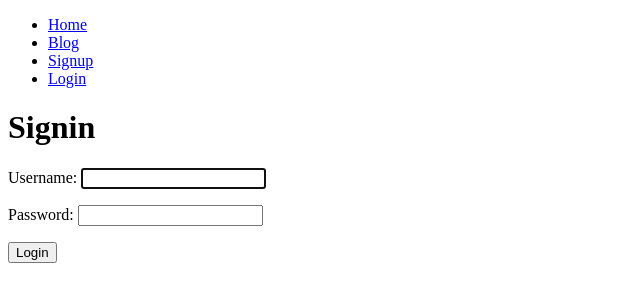
After one commit to JHDEZ1108/PandemiaHDP, a Django app: page /signin/ in a window 1280 px wide. The commit adds this page. Shown: the top 302 px of the page, without its empty margins (0-640 px from the left). Run offline with Django 5.2, Linux system fonts and the light colour scheme.

Commit message:
Creando logica de login

```diff
--- a/PandemiaHDP/urls.py
+++ b/PandemiaHDP/urls.py
@@ -23,5 +23,7 @@ urlpatterns = [
     path('', views.home, name='home'),
     path('signup/', views.signup, name='signup'),
     path('blog/', views.blog, name='blog'),
-    path('logout/', views.signout, name='logout')
+    path('logout/', views.signout, name='logout'),
+    path('signin/', views.signin, name='signin')
+
 ]
--- a/content/templates/base.html
+++ b/content/templates/base.html
@@ -22,6 +22,9 @@
       <li>
         <a href="/signup">Signup</a>
       </li>
+      <li>
+        <a href="/signin">Login</a>
+      </li>
       {% endif %}
 
     </ul>
--- /dev/null
+++ b/content/templates/signin.html
@@ -0,0 +1,15 @@
+{% extends 'base.html' %}
+
+{% block content %}
+  <h1>Signin</h1>
+
+  <p>
+    {{error}}
+  </p>
+
+  <form action="/signin/" method="POST">
+    {% csrf_token %}
+    {{form.as_p}}
+    <button>Login</button>
+  </form>
+{% endblock %}
--- a/content/views.py
+++ b/content/views.py
@@ -1,14 +1,14 @@
 from django.shortcuts import render, redirect
-from django.contrib.auth.forms import UserCreationForm
+from django.contrib.auth.forms import UserCreationForm, AuthenticationForm
 from django.contrib.auth.models import User
-from django.contrib.auth import login, logout
+from django.contrib.auth import login, logout, authenticate
 from django.db import IntegrityError
+
+
 # Create your views here.
 
-
 def home(request):
-    return render(request, 'home.html', {
-    })
+    return render(request, 'home.html')
 
 
 def signup(request):
@@ -22,7 +22,7 @@ def signup(request):
                 user = User.objects.create_user(
                     username=request.POST['username'], password=request.POST['password1'])
                 user.save()
-                login(request, user) #Cookie Django
+                login(request, user)  # Cookie Django
                 return redirect('blog')
             except IntegrityError:
                 return render(request, 'signup.html', {
@@ -36,8 +36,22 @@ def signup(request):
 
 
 def blog(request):
-    return render(request, 'blog.html', {})
+    return render(request, 'blog.html')
+
 
 def signout(request):
     logout(request)
     return redirect('home')
+
+
+def signin(request):
+    if request.method == 'GET':
+        return render(request, 'signin.html', {"form": AuthenticationForm})
+    else:
+        user = authenticate(
+            request, username=request.POST['username'], password=request.POST['password'])
+        if user is None:
+            return render(request, 'signin.html', {"form": AuthenticationForm, "error": "Username or password is incorrect."})
+
+        login(request, user)
+        return redirect('blog')
```
